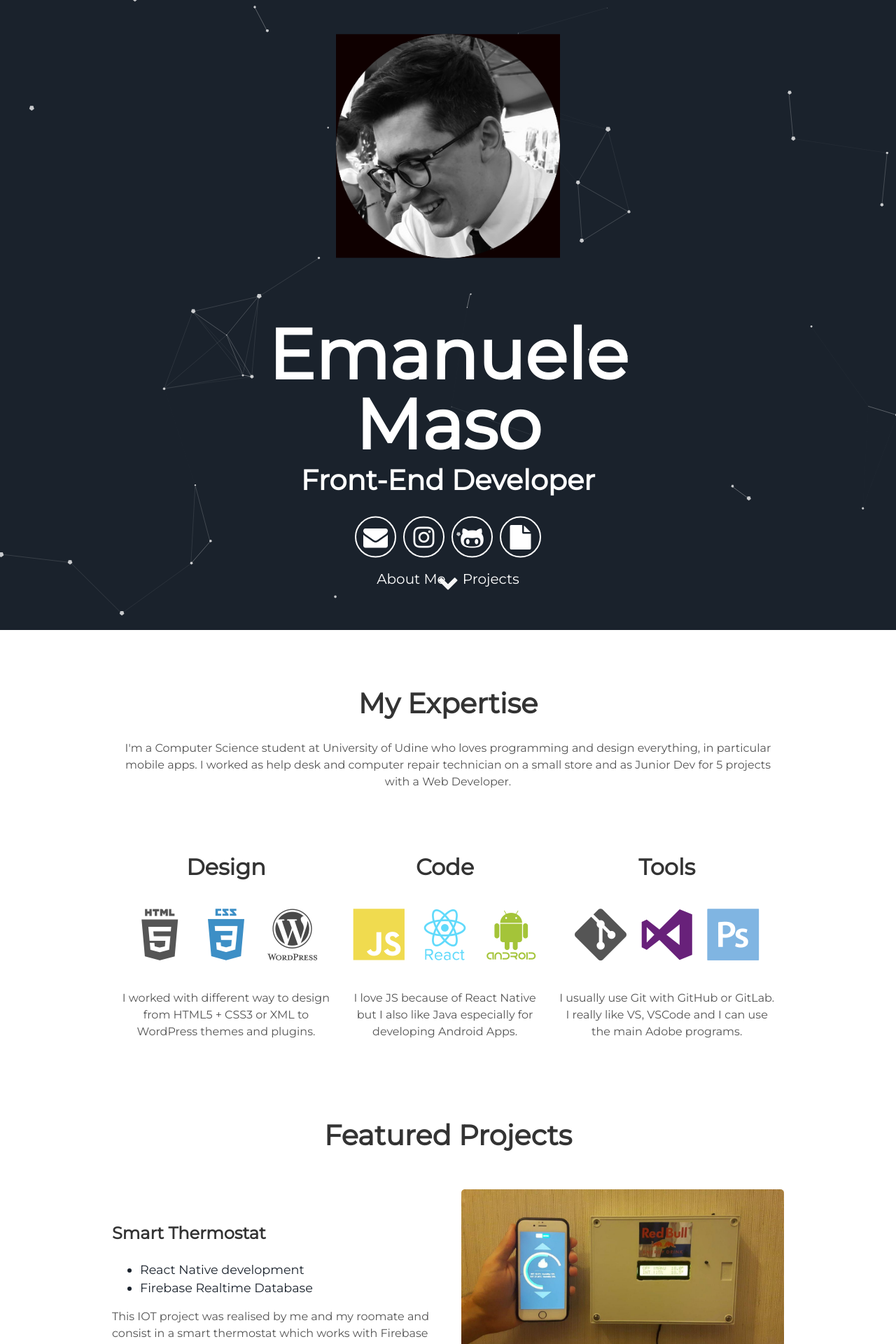
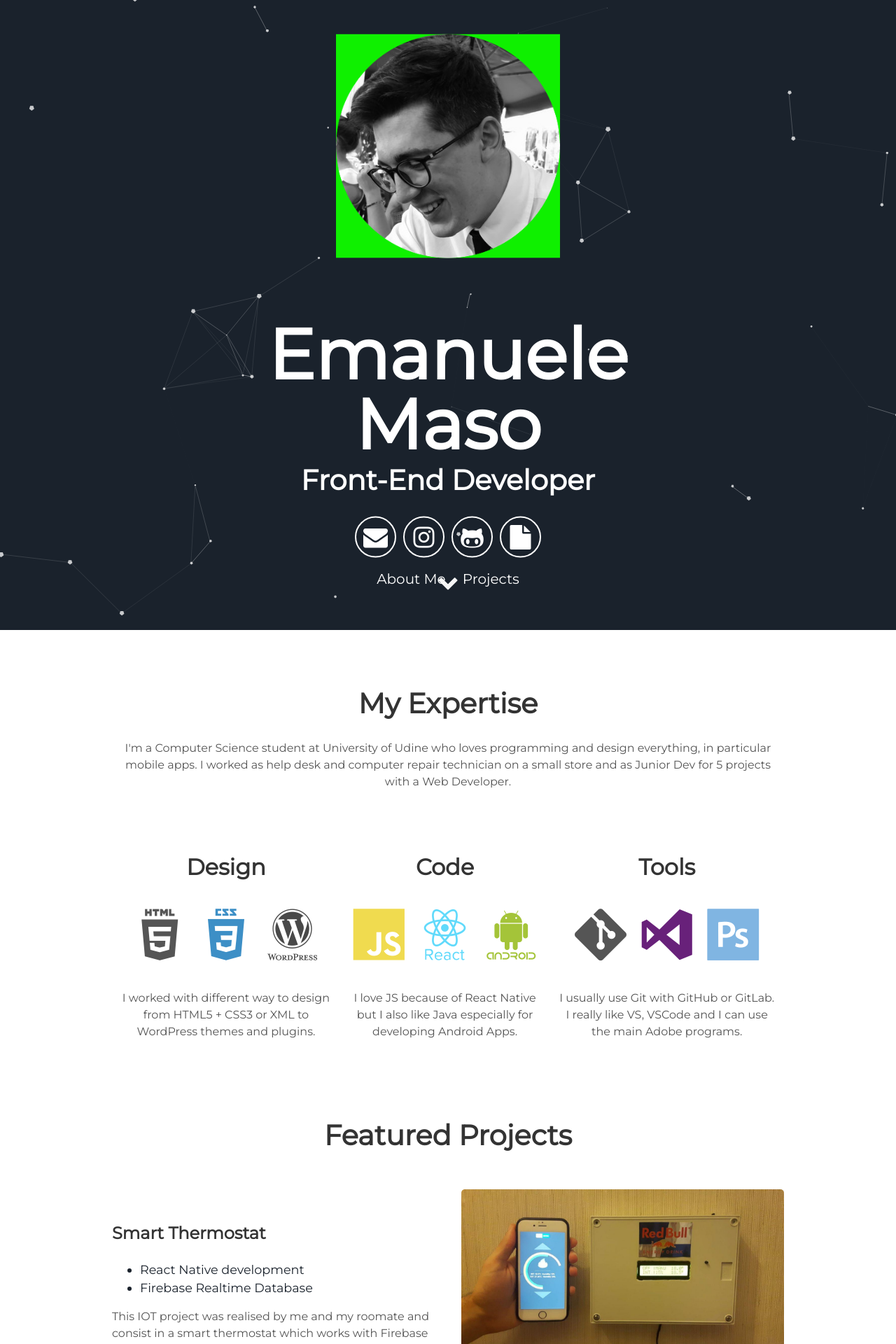
Before and after one commit to ClarkStoro/clarkstoro.github.io, a Jekyll site: the page built from index.html, in a window 1280 px wide. Shown: the top 1920 px of the page at 70% size. Built offline with Jekyll 4.4.1, drawn with Linux system fonts in a browser that asks for light colours.

Commit message:
Update header.html

```diff
--- a/_includes/header.html
+++ b/_includes/header.html
@@ -2,7 +2,7 @@
   <div class="header">
 
       <div style="width: 50%; height: 50%; margin: 0 auto;">
-        <img alt="ema" class="photo" src="{{ "/assets/img/EmanueleMaso.png"}}"  style="background-color: #0F0000;width: 100%"; text-align:center; display: inline-block;margin: 0 auto;"/>
+        <img alt="ema" class="photo" src="{{ "/assets/img/EmanueleMaso.png"}}"  style="background-color: #0FF000;width: 100%"; text-align:center; display: inline-block;margin: 0 auto;"/>
       </div>
 
       <h1>
```
